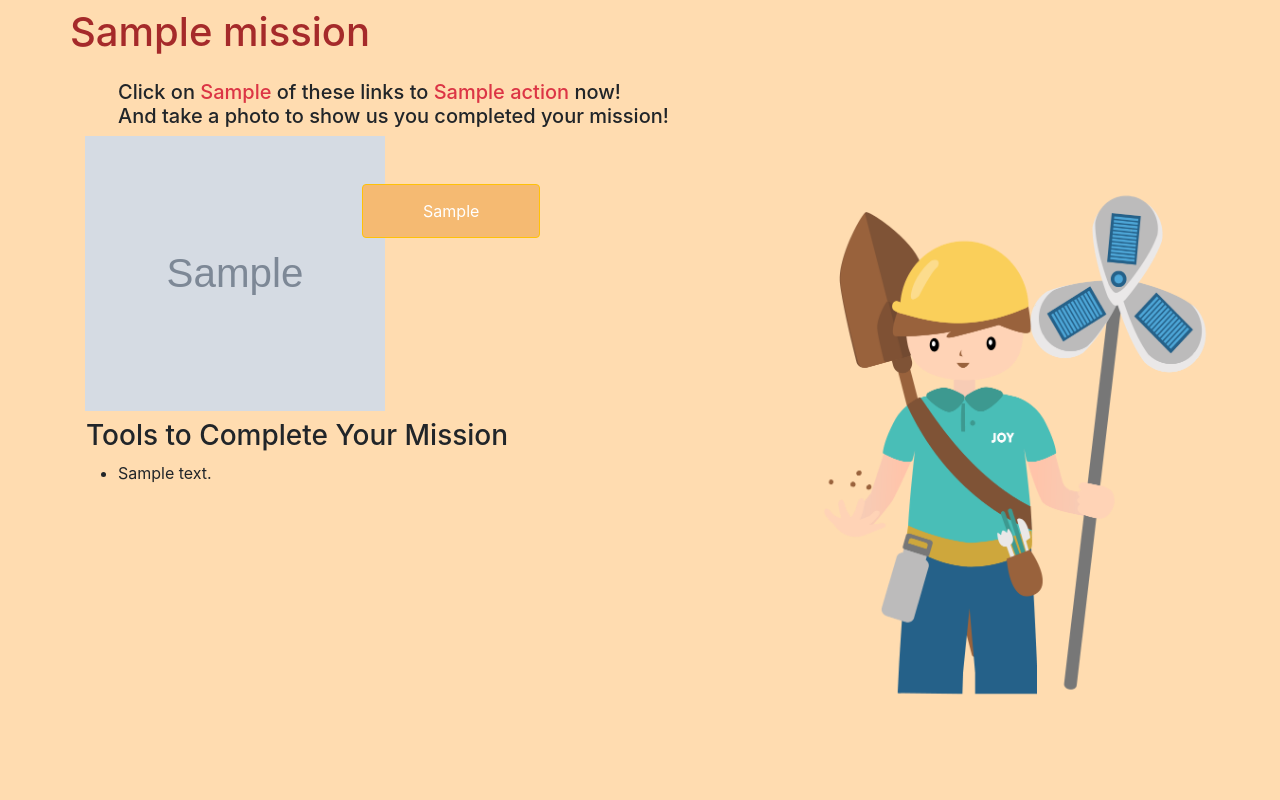
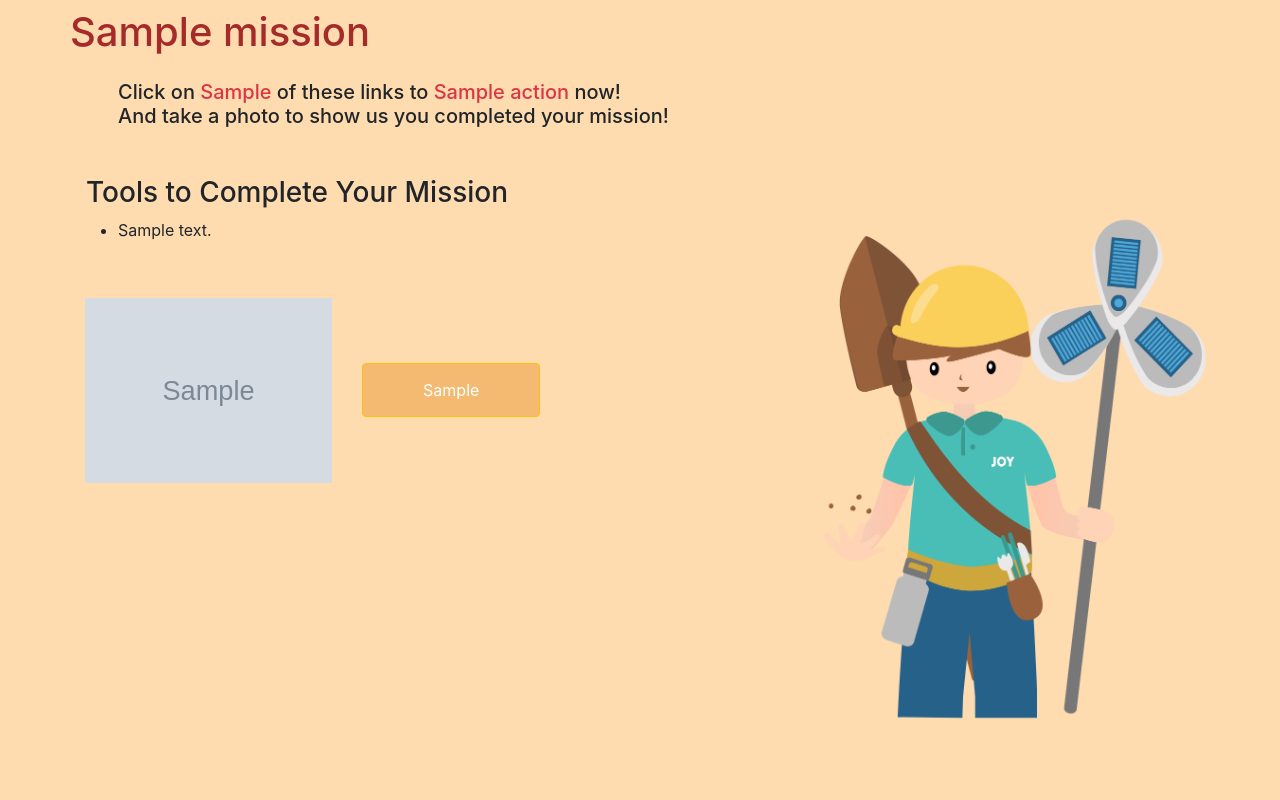
Before and after one commit to Carbon0-Games/carbon0-web-app, a Django app: template carbon0/carbon_quiz/templates/carbon_quiz/mission/detail.html in a window 1280 px wide. Run offline with Django 3.2, Linux system fonts and the light colour scheme; the template is opened without the code that fills it: most values are stand-ins (such as "Sample title", 1, 10 or a date in 2020); grey boxes marked "Sample" are stand-in pictures; some libraries are stand-ins or nearby versions.

Commit message:
Moved mission detail around, could work it a little more.

```diff
--- a/carbon0/carbon_quiz/templates/carbon_quiz/mission/detail.html
+++ b/carbon0/carbon_quiz/templates/carbon_quiz/mission/detail.html
@@ -21,20 +21,9 @@
         </div>
 
         <!-- Image of Mission, More info -->
-        <div class="row">
+        <div class="row my-4">
             <div class="col-md-7">
-                <div class="row">
-                    <div class="col-md-5">
-                        <img src="{{ mission.question.learn_image.url }}" alt="Symbol goes here" height=275px width=300px>
-                    </div>
-                    <!-- More about the mission-->
-                    <div class="col-md-7 mt-5">
-                        <div class="btn btn-warning" style="background-color:rgb(245, 186, 114)">
-                            <p class="text-white mt-2 mb-2 ml-5 mr-5">
-                                {{ mission.learn_more }}
-                            </p>
-                        </div>
-                    </div>
+                <div class="row my-2">
                     <!-- Link options -->
                     <div class="row">
                         <div class="col-md-12">
@@ -58,6 +47,19 @@
                         </div>
                     </div>
                 </div>
+                <div class="row pt-5">
+                    <div class="col-md-5 my-auto">
+                        <img class="img-fluid " src="{{ mission.question.learn_image.url }}" alt="Symbol goes here" height=275px width=300px>
+                    </div>
+                    <!-- More about the mission-->
+                    <div class="col-md-7 mt-5 my-auto">
+                        <div class="btn btn-warning" style="background-color:rgb(245, 186, 114)">
+                            <p class="text-white mt-2 mb-2 ml-5 mr-5">
+                                {{ mission.learn_more }}
+                            </p>
+                        </div>
+                    </div>
+                </div>
             </div>
             <div class="col-md-5">
                 <!-- Captain joy -->
```
